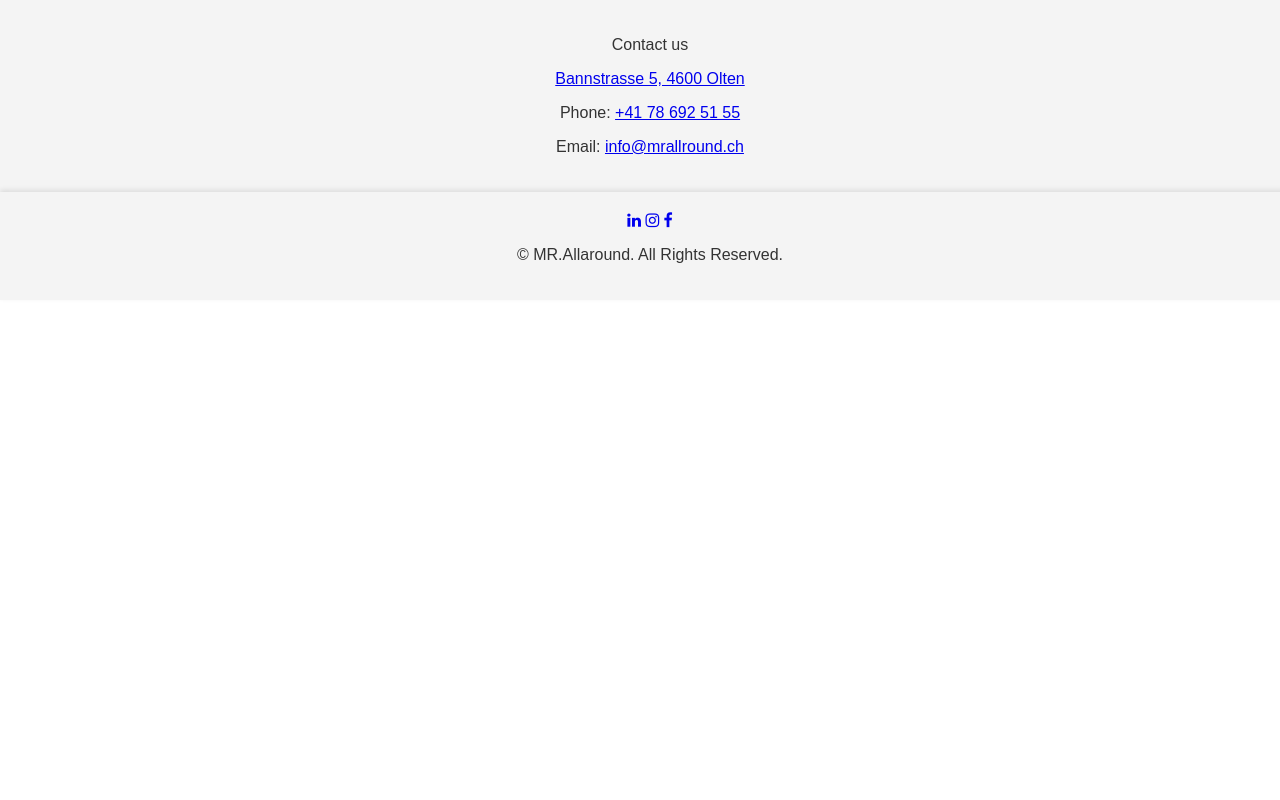
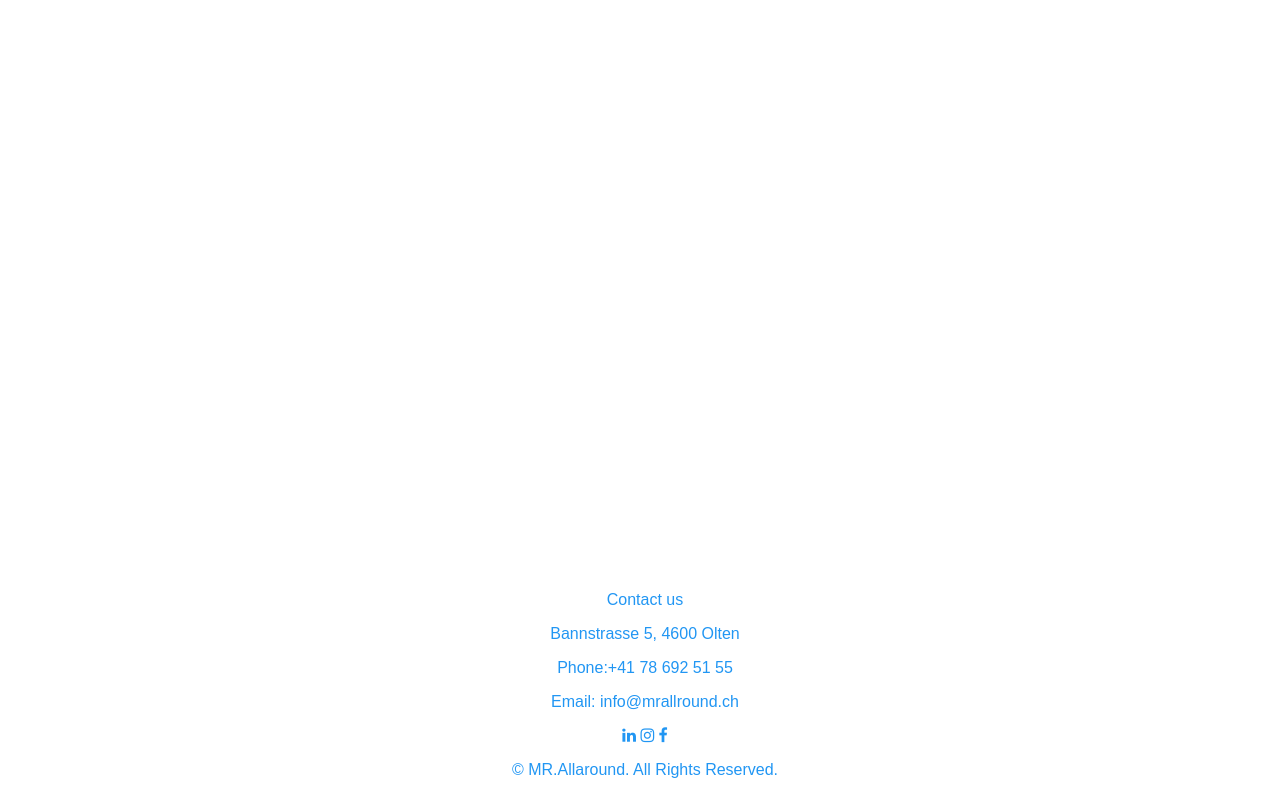
Before and after one commit to qa-codecademy/sp2025-cp05-mra-3, a plain HTML site: page HTML/homePage.html in a window 1280 px wide. Drawn offline with Linux system fonts and the light colour scheme.

Commit message:
Changes on Footer

```diff
--- a/HTML/homePage.html
+++ b/HTML/homePage.html
@@ -15,26 +15,18 @@
       <div class="footer-section contact-info">
         <p>Contact us</p>
         <p>
-              <a href="https://www.google.com/maps?q=Bannstrasse+5,+4600+Olten"
-                target="_blank" aria-label="View address on Google Maps">
+          <a href="https://www.google.com/maps?q=Bannstrasse+5,+4600+Olten" target="_blank"
+            aria-label="View address on Google Maps">
             Bannstrasse 5, 4600 Olten
           </a>
         </p>
-            <p>Phone: <a href="tel:+41786925155">+41 78 692 51 55</a></p>
-            <p>Email: <a
-                href="mailto:info@mrallround.ch">info@mrallround.ch</a></p>
-          </footer>
-          <footer class="footer">
+        <p>Phone:+41 78 692 51 55</a></p>
+        <p>Email: <a href="mailto:info@mrallround.ch">info@mrallround.ch</a></p>
             <div class="footer-icons"></div>
-            <a href="https://www.linkedin.com" target="_blank"
-              aria-label="LinkedIn"><i class="fa fa-linkedin"></i></a>
-            <a href="https://www.instagram.com" target="_blank"
-              aria-label="Instagram"><i class="fa fa-instagram"></i></a>
-            <a href="https://www.facebook.com" target="_blank"
-              aria-label="Facebook"><i class="fa fa-facebook"></i></a>
+      <a href="https://www.linkedin.com" target="_blank" aria-label="LinkedIn"><i class="fa fa-linkedin"></i></a>
+      <a href="https://www.instagram.com" target="_blank" aria-label="Instagram"><i class="fa fa-instagram"></i></a>
+      <a href="https://www.facebook.com" target="_blank" aria-label="Facebook"><i class="fa fa-facebook"></i></a>
       <p>© MR.Allaround. All Rights Reserved.</p>
-          </footer>
-
     </footer>
 </body>
 </html>
--- a/css/main.css
+++ b/css/main.css
@@ -4,19 +4,27 @@
     padding: 0;
 }
 
-.footer {
-    background-color: #f4f4f4;
-    color: #333;
+footer {
+    position: fixed;
+    bottom: 0;
+    left: 0;
+    width: 100%;
+    background: transparent;
+    color: #2196F3;
     text-align: center;
-    padding: 20px 10px;
-    box-shadow: 0 -2px 5px rgba(0, 0, 0, 0.1);
-    position: relative;
-    width: 100%;
+    padding: 5px;
+}
+footer a {
+    color: #2196F3;
+    text-decoration: none;
+}
+
+footer a:hover {
+    color: lightgray;
 }
 
 .footer-icons a {
-    margin: 0 10px;
-    color: #333;
+    color: #2196F3;
     font-size: 1.2em;
     text-decoration: none;
 }
@@ -28,14 +36,14 @@
 }
 
 .footer-icons a:hover {
-    color: #007BFF;
+    color: #2196F3;
 }
-
 
 @media (max-width: 768px) {
     .footer {
-        padding: 15px 5px;
+        padding: 10px 5px;
     }
+
     .footer-icons a {
         font-size: 1em;
     }
```
Also changed, not shown: HTML/aboutUs.html (+7 -14 lines), HTML/contact.html (+7 -14 lines), HTML/reviews.html (+7 -14 lines), HTML/services.html (+7 -14 lines). Lines whose indentation alone changed are shown as unchanged.
